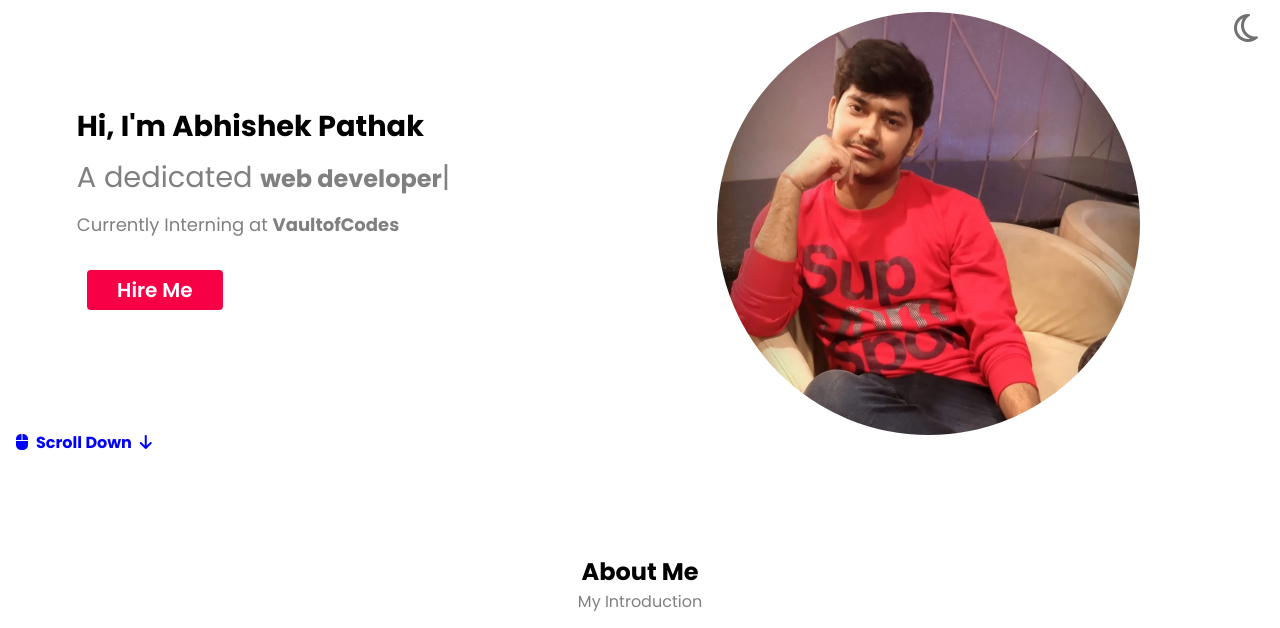
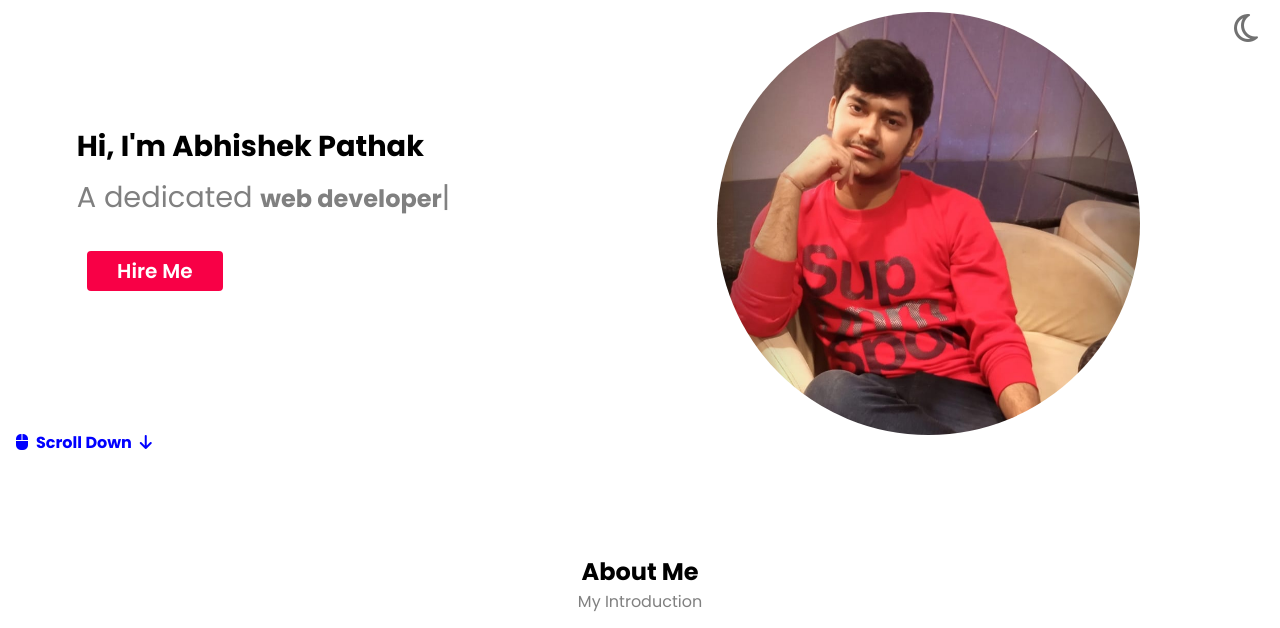
Before and after one commit to abhishekpathak4860/Personal-Portfolio, a plain HTML site: page index.html in a window 1280 px wide. Shown: the part 103-731 px from the top of the page. Drawn offline with nearby package versions, Linux system fonts and the light colour scheme.

Commit message:
updated the project

```diff
--- a/index.html
+++ b/index.html
@@ -49,7 +49,7 @@
                 <p class="color2"> Hi, I'm Abhishek Pathak</p>
                 <div class="color3">A dedicated <span id="element" class="type"></span> </div>
 
-                    <div class="internship">Currently Interning at <span class="intern">VaultofCodes</span> </div>
+                    <!-- <div class="internship">Currently Interning at <span class="intern">VaultofCodes</span> </div> -->
 
 
 
```
